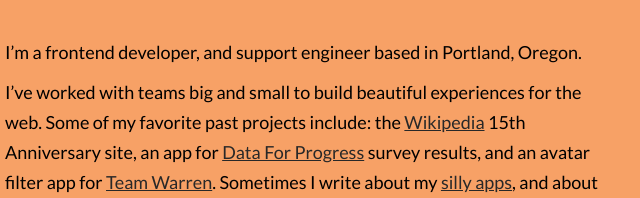
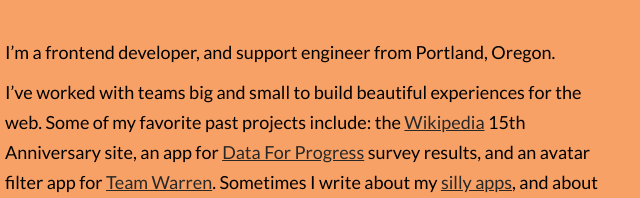
Before and after one commit to smonette/dotcom, a plain HTML site: page index.html in a window 1280 px wide. Shown: the part 364-562 px from the top of the page, 330-970 px from the left. Drawn offline with Linux system fonts and the light colour scheme; a web font is replaced by a local one.

Commit message:
Update index.html

```diff
--- a/index.html
+++ b/index.html
@@ -23,8 +23,7 @@
       <div class="row">
         <div class="col-xs-12 col-sm-8 col-sm-offset-2 col-md-6 col-md-offset-3">
           <p>
-            I&rsquo;m a frontend developer, and support engineer based in
-            Portland, Oregon.
+            I&rsquo;m a frontend developer, and support engineer from Portland, Oregon.
           </p>
           <p>
             I&rsquo;ve worked with teams big and small to build beautiful
```
